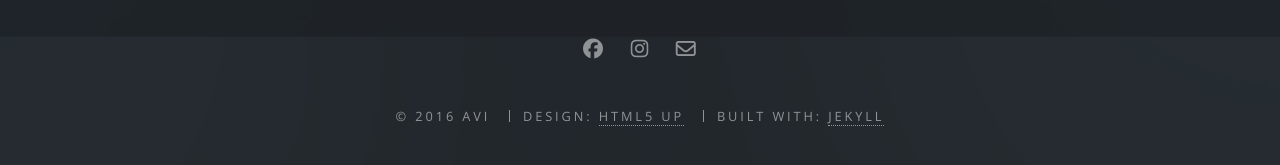
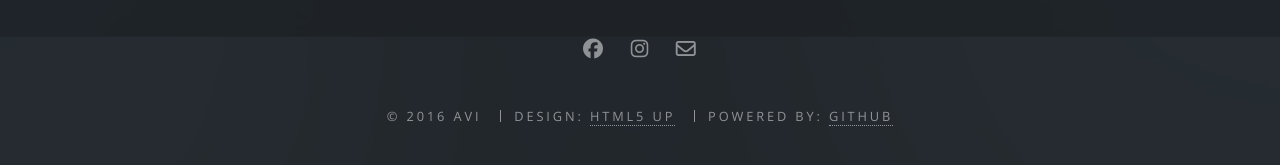
Before and after one commit to skyhitblog/prajyukttam.github.io, a Jekyll site: the page built from index.html, in a window 1280 px wide and 900 px high, scrolled down 2013 px. Shown: the part 681-846 px from the top of the window. Built offline with Jekyll 4.4.1, drawn with Linux system fonts in a browser that asks for light colours; nearby versions of some CDN libraries; library files that are not in the unit come from our copies.

Commit message:
added github to footer

```diff
--- a/_includes/footer.html
+++ b/_includes/footer.html
@@ -22,6 +22,6 @@
     {{ thisyear }}
     {% if site.owner %}{{ site.owner }}{% else %}{{ site.title }}{% endif %}</li>
     <li>Design: <a href="http://html5up.net" target="_blank">HTML5 UP</a></li>
-    <li>Built with: <a href="http://jekyllrb.com" target="_blank">Jekyll</a></li>
+    <li>Powered by: <a href="http://github.com/skyhitblog/skyhitblog.github.io" target="_blank">Github</a></li>
   </ul>
 </footer>
--- a/events.html
+++ b/events.html
@@ -1,6 +1,6 @@
 ---
 layout: page
-title: events
-tag: events
+title: Events
+tag: Events
 ---
 	<h3>Coming Soon</h3>
```
